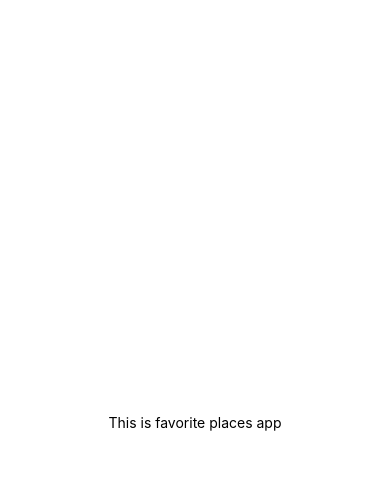
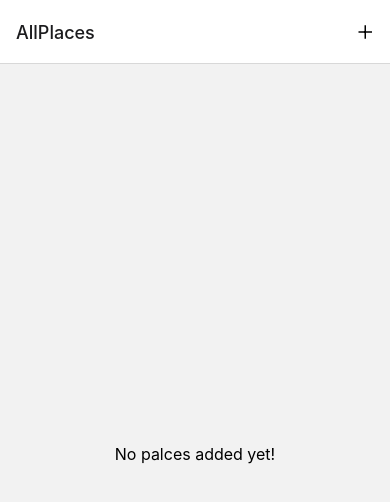
Before and after one commit to misharexviashvili/favoritePlaces, a React Native app: screen / in a window 390 px wide. Shown: the top 502 px of the page. Built offline with nearby package versions, Linux system fonts and the light colour scheme.

Commit message:
added navigation to AddPlace from AllPlaces

```diff
--- a/App.js
+++ b/App.js
@@ -1,20 +1,35 @@
-import { StatusBar } from 'expo-status-bar';
-import { StyleSheet, Text, View } from 'react-native';
+import { StatusBar } from "expo-status-bar";
+import { StyleSheet, Text, View } from "react-native";
+import { NavigationContainer } from "@react-navigation/native";
+import { createNativeStackNavigator } from "@react-navigation/native-stack";
+import { Fragment } from "react";
+import AllPlaces from "./screens/AllPlaces";
+import AddPlace from "./screens/AddPlace";
+import IconButton from "./components/UI/IconButton";
 
+const Stack = createNativeStackNavigator();
 export default function App() {
   return (
-    <View style={styles.container}>
-      <Text>This is favorite places app</Text>
-      <StatusBar style="auto" />
-    </View>
+    <Fragment>
+      <NavigationContainer>
+        <Stack.Navigator>
+          <Stack.Screen
+            name="AllPlaces"
+            component={AllPlaces}
+            options={({ navigation }) => ({
+              headerRight: ({ tintColor }) => (
+                <IconButton
+                  icon="add"
+                  color={tintColor}
+                  size={24}
+                  onPress={() => navigation.navigate("AddPlace")}
+                />
+              ),
+            })}
+          />
+          <Stack.Screen name="AddPlace" component={AddPlace} />
+        </Stack.Navigator>
+      </NavigationContainer>
+    </Fragment>
   );
 }
-
-const styles = StyleSheet.create({
-  container: {
-    flex: 1,
-    backgroundColor: '#fff',
-    alignItems: 'center',
-    justifyContent: 'center',
-  },
-});
--- /dev/null
+++ b/components/Places/PlaceForm.js
@@ -0,0 +1,11 @@
+import { StyleSheet, Text, View } from "react-native";
+
+export default function PlaceForm() {
+  return (
+    <View>
+      <Text>THe place Form</Text>
+    </View>
+  );
+}
+
+const styles = StyleSheet.create({});
--- a/components/PlacesList.js
+++ b/components/PlacesList.js
@@ -1,4 +1,4 @@
-import { FlatList, StyleSheet, View } from "react-native";
+import { FlatList, StyleSheet, View ,Text} from "react-native";
 import PlaceItem from "./PlaceItem";
 
 export default function PlacesList({ places }) {
--- /dev/null
+++ b/components/UI/IconButton.js
@@ -0,0 +1,26 @@
+import { Pressable, StyleSheet, Text, View } from "react-native";
+import { Ionicons } from "@expo/vector-icons";
+const IconButton = ({ icon, color, size, onPress }) => {
+  return (
+    <Pressable
+      style={({ pressed }) => [styles.button, pressed && styles.pressed]}
+      onPress={onPress}
+    >
+      <Ionicons name={icon} size={size} color={color} />
+    </Pressable>
+  );
+};
+
+export default IconButton;
+
+const styles = StyleSheet.create({
+  button: {
+    padding: 8,
+    margin: 4,
+    justifyContent: "center",
+    alignItems: "center",
+  },
+  pressed: {
+    opacity: 0.7,
+  },
+});
--- a/package.json
+++ b/package.json
@@ -9,10 +9,14 @@
     "web": "expo start --web"
   },
   "dependencies": {
+    "@react-navigation/native": "^6.1.4",
+    "@react-navigation/native-stack": "^6.9.10",
     "expo": "~47.0.12",
     "expo-status-bar": "~1.4.2",
     "react": "18.1.0",
-    "react-native": "0.70.5"
+    "react-native": "0.70.5",
+    "react-native-safe-area-context": "4.4.1",
+    "react-native-screens": "~3.18.0"
   },
   "devDependencies": {
     "@babel/core": "^7.12.9"
--- a/screens/AddPlace.js
+++ b/screens/AddPlace.js
@@ -1,9 +1,6 @@
 import { View, Text } from "react-native";
+import PlaceForm from "../components/Places/PlaceForm";
 
 export default function AddPlace() {
-  return (
-    <View>
-      <Text>AddPlace</Text>
-    </View>
-  );
+  return <PlaceForm />;
 }
```
Also changed, not shown: 1 other file (tests, documents, lock files or other folders).
